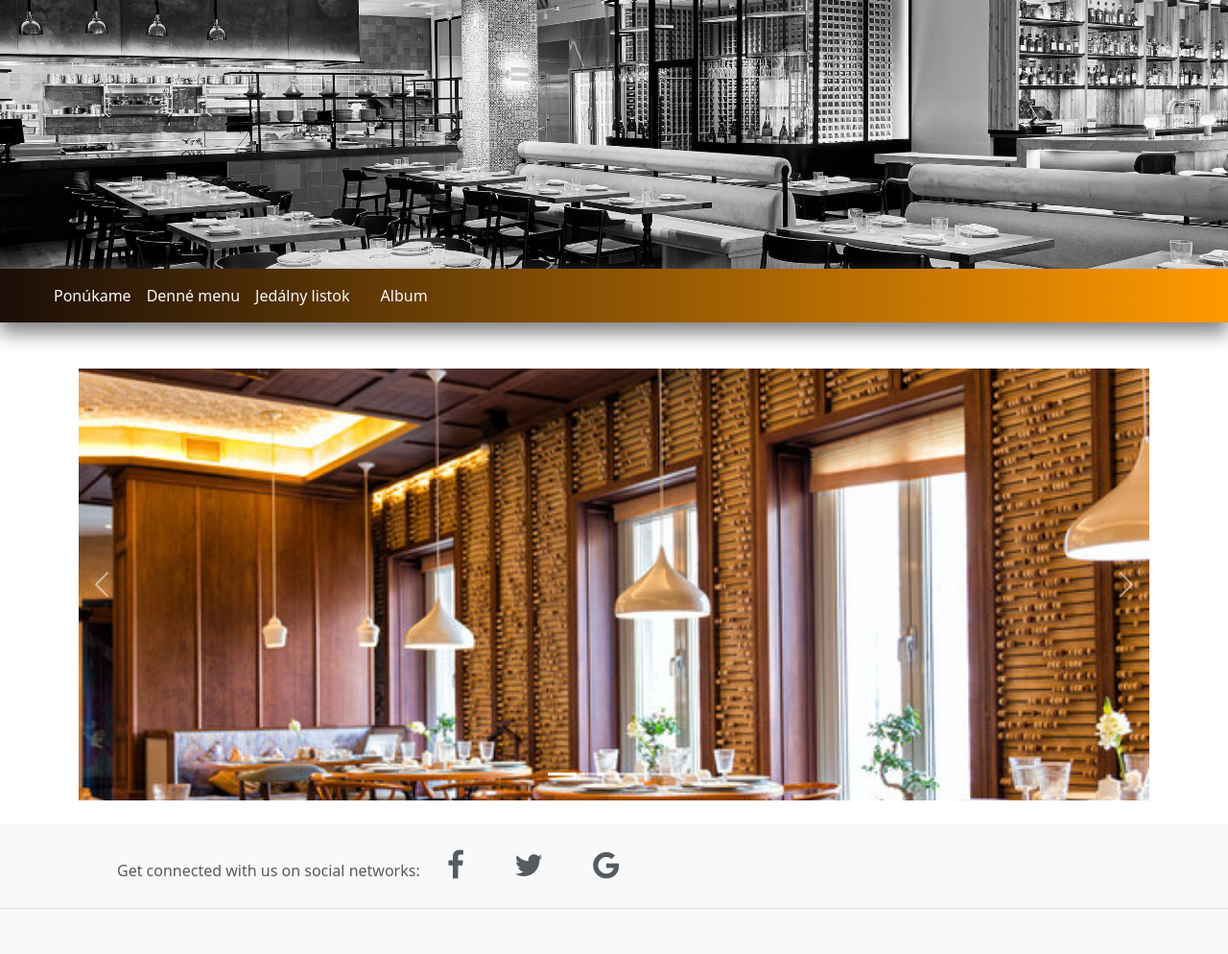
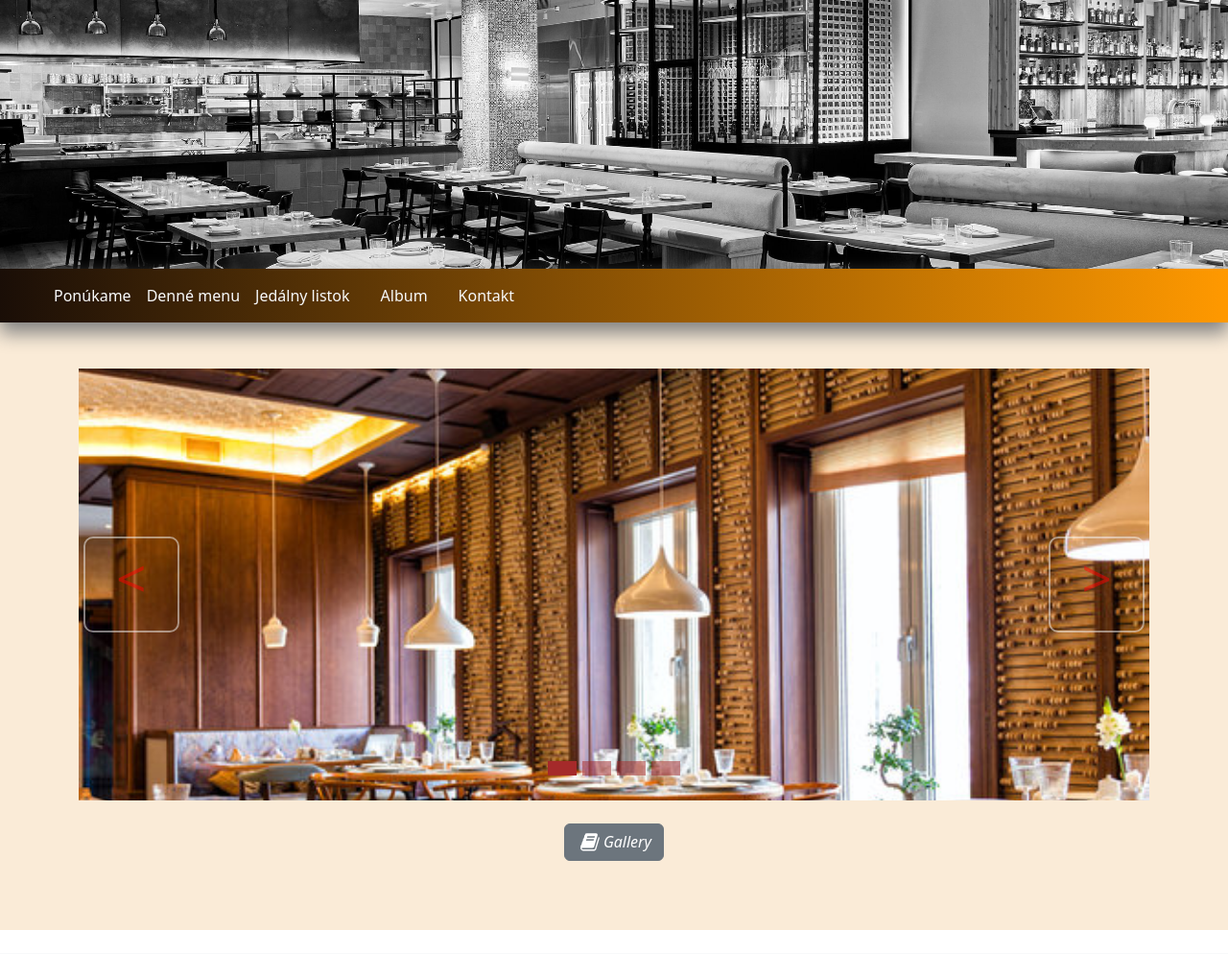
Before and after one commit to samuelsmiesko/Restaurant_website, a PHP site: page /album.php in a window 1280 px wide. Shown: the top 994 px of the page at 96% size. Run offline with PHP 8.4, Linux system fonts and the light colour scheme; style sheets or scripts are compiled from the project's sources.

Commit message:
14.11.2023

```diff
--- a/album.php
+++ b/album.php
@@ -1,14 +1,42 @@
 <!-- Carousel -->
 <?php include('template/header.php'); ?>
-<div class=" container-fluid  justify-center mt-5">
+
+<style>
+.carousel-control-prev-icon,
+.carousel-control-next-icon {
+  height: 100px;
+  width: 100px;
+  outline: black;
+  background-size: 100%, 100%;
+  border-radius: 10%;
+  border: 2px solid whitesmoke;
+  background-image: none;
+}
+
+.carousel-control-next-icon:after
+{
+  content: '>';
+  font-size: 55px;
+  color: red;
+}
+
+.carousel-control-prev-icon:after {
+  content: '<';
+  font-size: 55px;
+  color: red;
+}
+
+
+</style>
+<div style='background-color:antiquewhite;' class=" container-fluid text-center  p-5">
     <div  id="demo" class="carousel slide" data-bs-ride="carousel">
 
     <!-- Indicators/dots -->
     <div class="carousel-indicators">
-        <button type="button" data-bs-target="#demo" data-bs-slide-to="0" class="active"></button>
-        <button type="button" data-bs-target="#demo" data-bs-slide-to="1"></button>
-        <button type="button" data-bs-target="#demo" data-bs-slide-to="2"></button>
-        <button type="button" data-bs-target="#demo" data-bs-slide-to="3"></button>
+        <button style='background-color:brown;height:15px' type="button" data-bs-target="#demo" data-bs-slide-to="0" class="active slider"></button>
+        <button style='background-color:brown;height:15px' type="button" data-bs-target="#demo" data-bs-slide-to="1" class="slider"></button>
+        <button style='background-color:brown;height:15px' type="button" data-bs-target="#demo" data-bs-slide-to="2" class="slider"></button>
+        <button style='background-color:brown;height:15px' type="button" data-bs-target="#demo" data-bs-slide-to="3" class="slider"></button>
     </div>
 
     <!-- The slideshow/carousel -->
@@ -28,12 +56,18 @@
     </div>
 
     <!-- Left and right controls/icons -->
-    <button class="carousel-control-prev" type="button" data-bs-target="#demo" data-bs-slide="prev">
-        <span class="carousel-control-prev-icon"></span>
+      <div class="d-none d-md-block">
+        <button class="carousel-control-prev " type="button" data-bs-target="#demo" data-bs-slide="prev">
+            <span  class="carousel-control-prev-icon "></span>
+        </button>
+        <button class="carousel-control-next" type="button" data-bs-target="#demo" data-bs-slide="next">
+            <span class="carousel-control-next-icon"></span>
+        </button>
+      </div>
+
+    </div>
+    <button type="button" class="btn btn-secondary m-4" aria-label="Left Align">
+      <i ><a class="dropdown-item " href="gallery.php"><span class="fa fa-book fa-lg m-1" aria-hidden="true"></span>Gallery</a></i>
     </button>
-    <button class="carousel-control-next" type="button" data-bs-target="#demo" data-bs-slide="next">
-        <span class="carousel-control-next-icon"></span>
-    </button>
-    </div>
 </div>
 <?php include('template/footer.php'); ?>
--- a/template/header.php
+++ b/template/header.php
@@ -32,8 +32,9 @@
                 <li><a class="dropdown-item " href="core.php">Ponúkame</a></li>
                 <li><a class="dropdown-item " href="dailyMenu.php">Denné menu</a></li>
                 <li><a class="dropdown-item " href="menu.php">Jedálny listok</a></li>
+                <li><a class="dropdown-item " href="album.php">Kontakt</a></li>
                 <li><hr class="dropdown-divider"></li>
-                <li><a class="dropdown-item " href="album.php">Album</a></li>
+                <li><a class="dropdown-item " href="kontakt.php">Album</a></li>
             </ul>
         </div>
     </div>
@@ -53,6 +54,9 @@
         <li class="ms-3 nav-item">
             <a class="nav-link text-light " href="album.php">Album</a>
         </li>
+        <li class="ms-3 nav-item">
+            <a class="nav-link text-light " href="kontakt.php">Kontakt</a>
+        </li>
         </ul>
     </div>
 </nav>
```
Also changed, not shown: gallery.php (added, +45 -0 lines), kontakt.php (added, +18 -0 lines).
